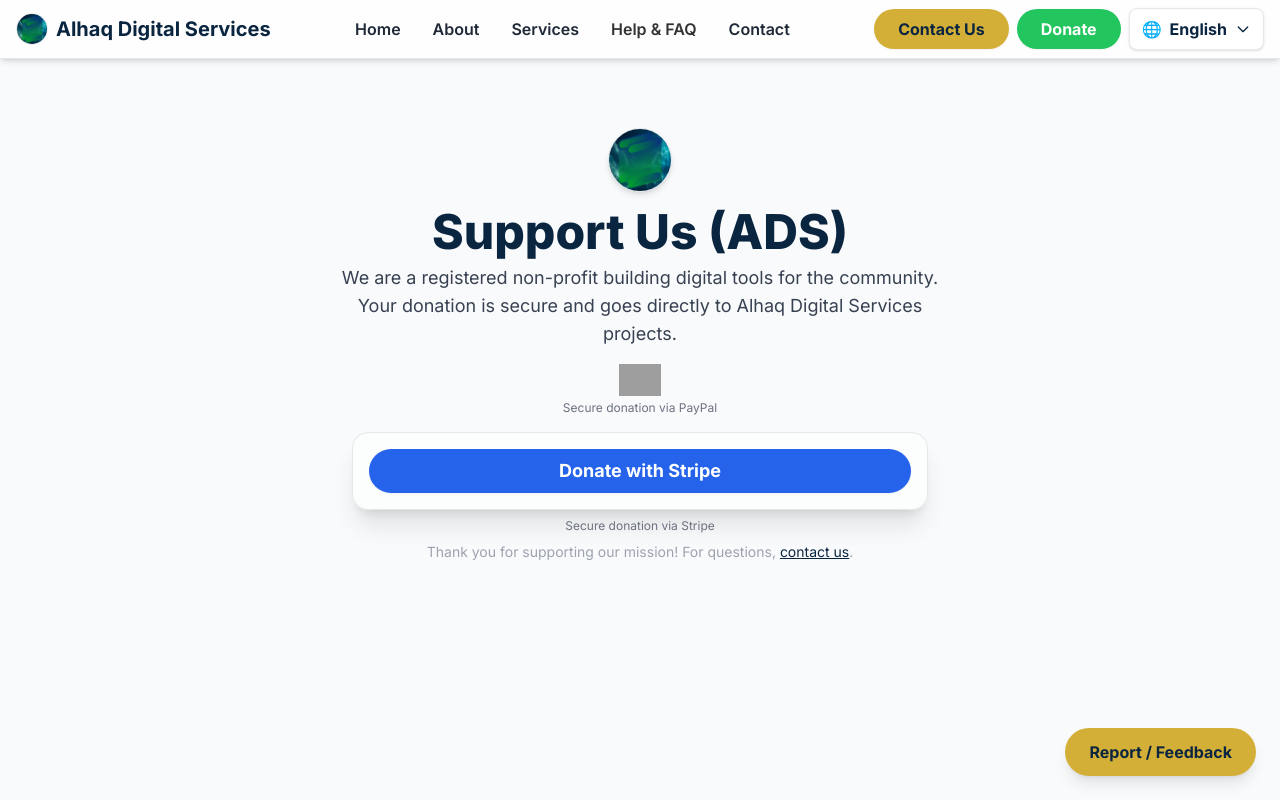
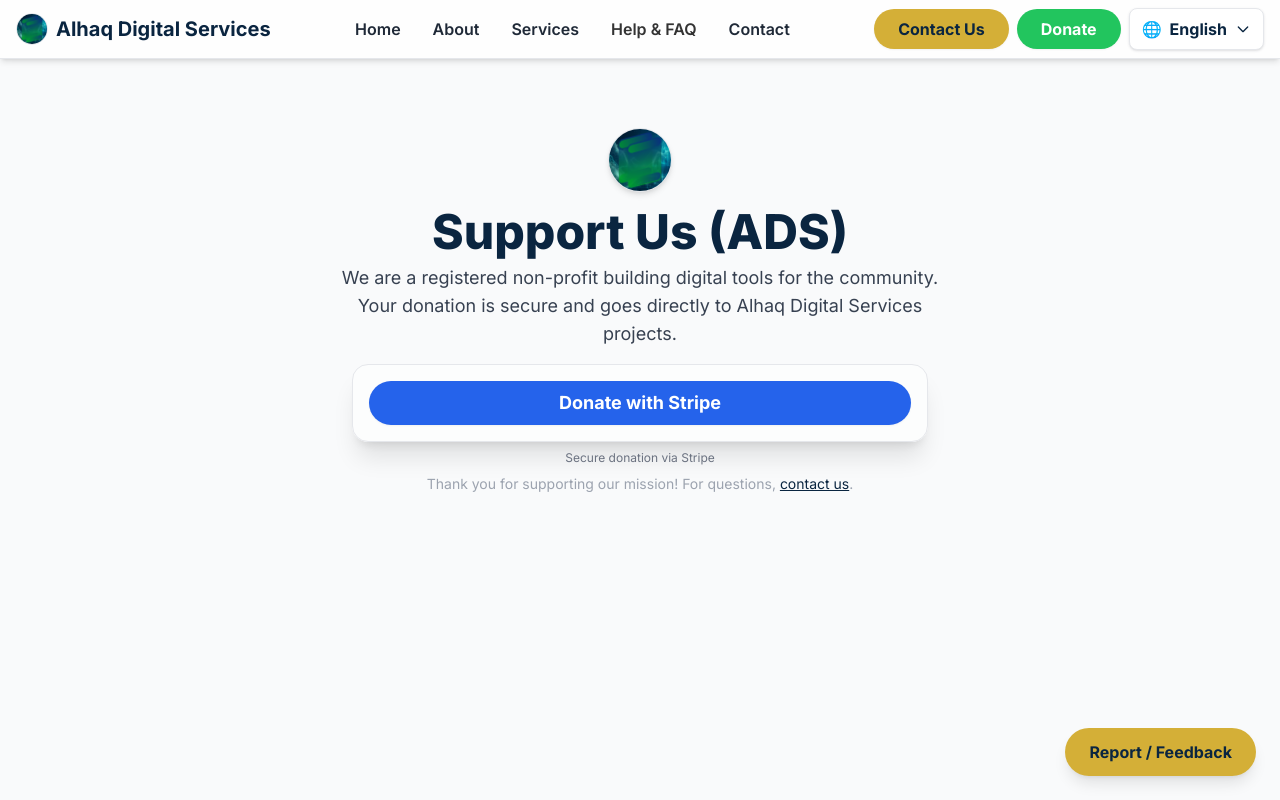
Before and after one commit to alhaq-initiative/Website, a website: page donate.html in a window 1280 px wide. Shown: the top 800 px of the page. Drawn offline with nearby package versions, Linux system fonts and the light colour scheme; grey boxes are pictures that could not be loaded.

Commit message:
Remove all PayPal references from donation page; Stripe only

```diff
--- a/donate.html
+++ b/donate.html
@@ -72,12 +72,7 @@
                 <img src="Al-Haq logo.png" alt="Alhaq Digital Services Logo" class="h-16 w-16 mx-auto mb-4 rounded-full border border-gray-200 shadow-md bg-white object-contain" />
                 <h1 class="text-4xl md:text-5xl font-extrabold text-brand-blue mb-2">Support Us (ADS)</h1>
                 <p class="text-lg text-gray-700 mb-4">We are a registered non-profit building digital tools for the community. Your donation is secure and goes directly to Alhaq Digital Services projects.</p>
-                <div class="flex flex-col items-center mb-2">
-                    <div class="flex items-center gap-2 justify-center mb-1">
-                        <img src="https://www.paypalobjects.com/webstatic/icon/pp258.png" alt="PayPal Logo" class="h-8 w-auto paypal-logo" />
-                    </div>
-                <span class="text-xs text-gray-500">Secure donation via PayPal</span>
-                </div>
+                <!-- Remove PayPal logo and text -->
                 <div class="glass-container flex justify-center items-center rounded-2xl shadow-xl border border-gray-200 bg-white/60 p-4 mt-4 mb-2 max-w-xl mx-auto">
                     <!-- Stripe donation button -->
                     <a href="https://buy.stripe.com/28E3cwea897i8vkh2l14400" target="_blank" rel="noopener" class="bg-blue-600 text-white font-bold py-2 px-6 rounded-full hover:bg-blue-700 transition shadow-sm text-lg flex items-center justify-center w-full">
```
